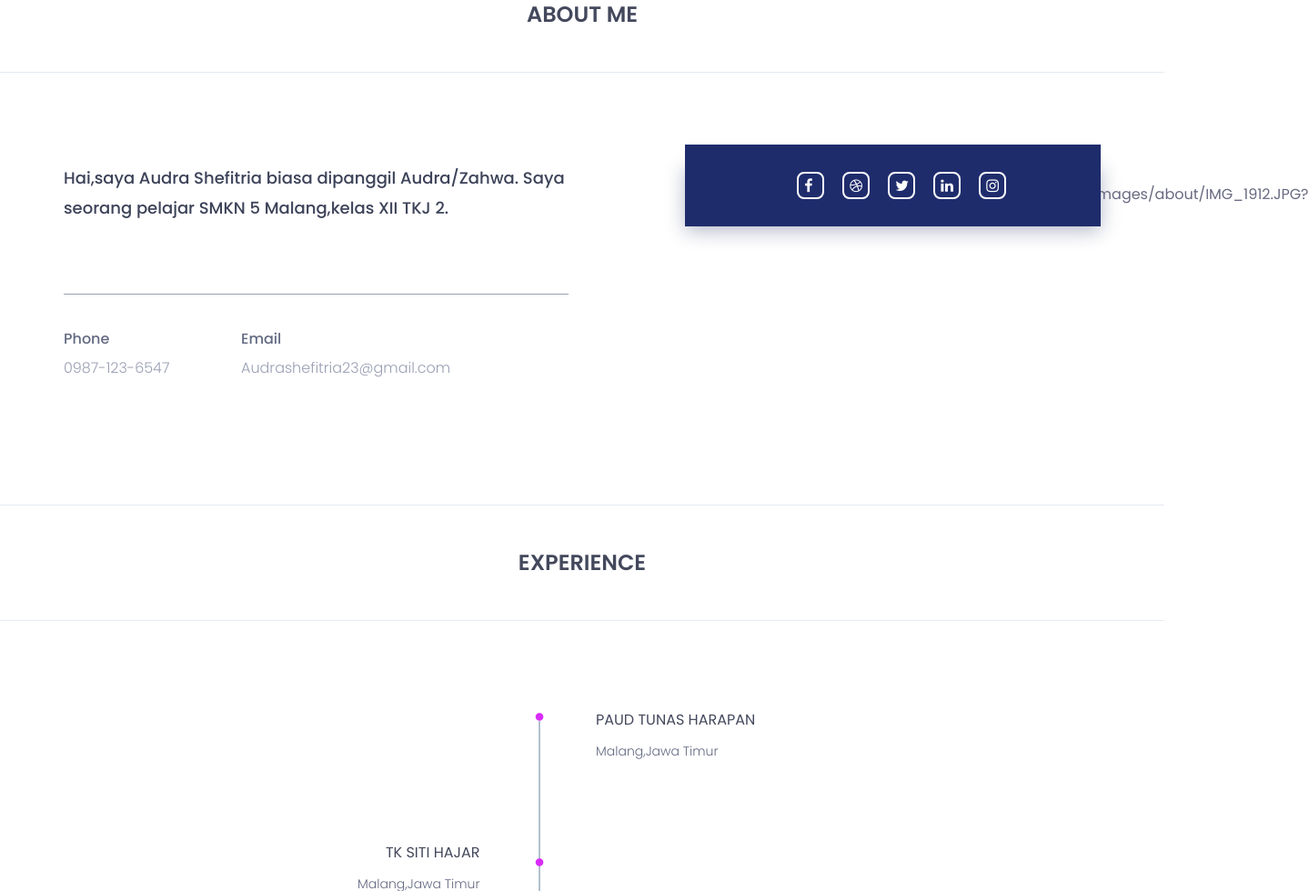
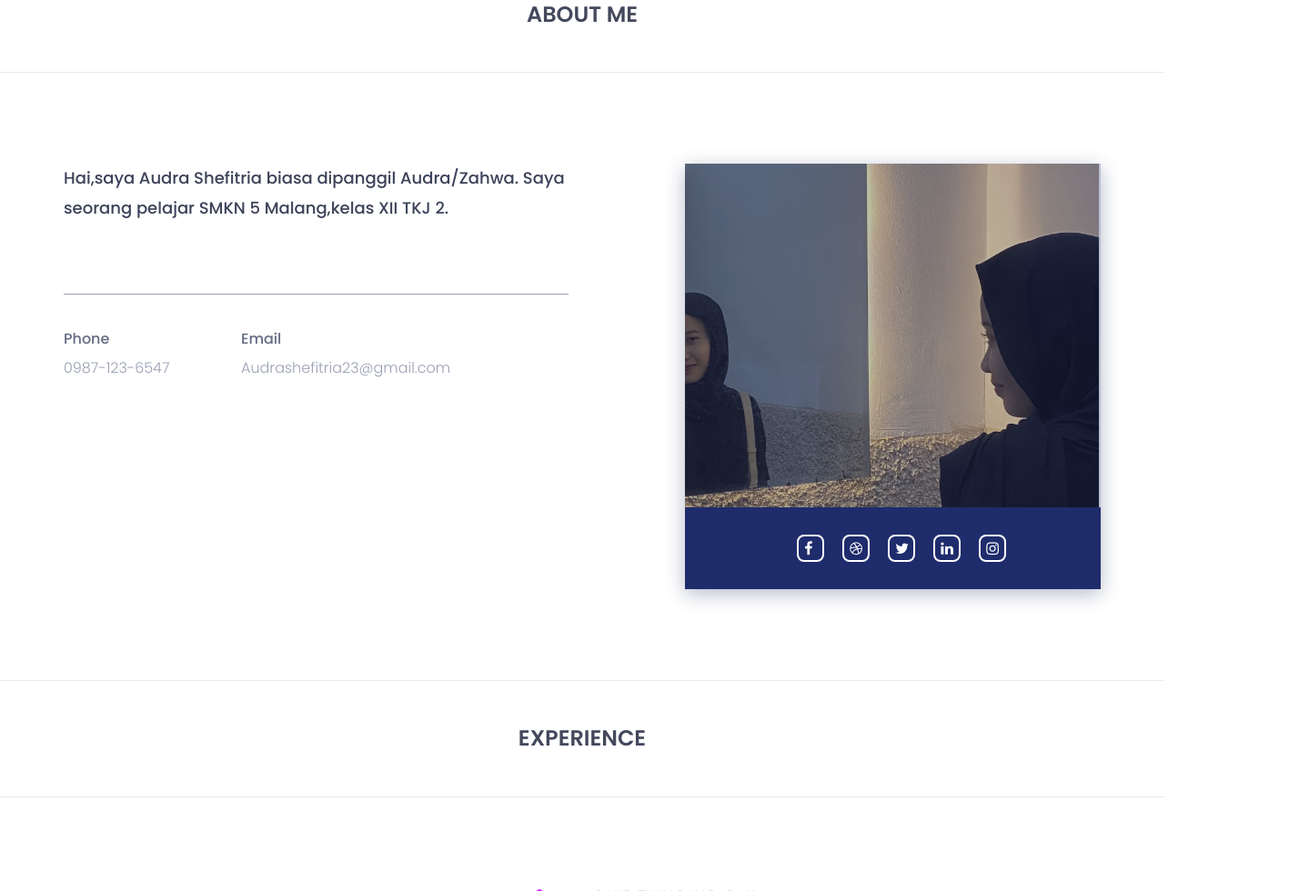
Before and after one commit to audra23/audra, a plain HTML site: page index.html in a window 1280 px wide. Shown: the part 937-1917 px from the top of the page at 91% size, 1439 px wide, since content can reach past the window. Drawn offline with nearby package versions, Linux system fonts and the light colour scheme.

Commit message:
Update index.html

```diff
--- a/index.html
+++ b/index.html
@@ -149,7 +149,8 @@
 						</div>
 						<div class="col-sm-offset-1 col-sm-5">
 							<div class="single-about-img">
-								![alt text](https://github.com/audra23/audra/blob/main/assets/images/about/IMG_1912.JPG?raw=true)
+								<img src="https://github.com/audra23/audra/blob/main/assets/images/about/IMG_1912.JPG" alt="profile_image">
+
 								<div class="about-list-icon">
 									<ul>
 										<li>
```
